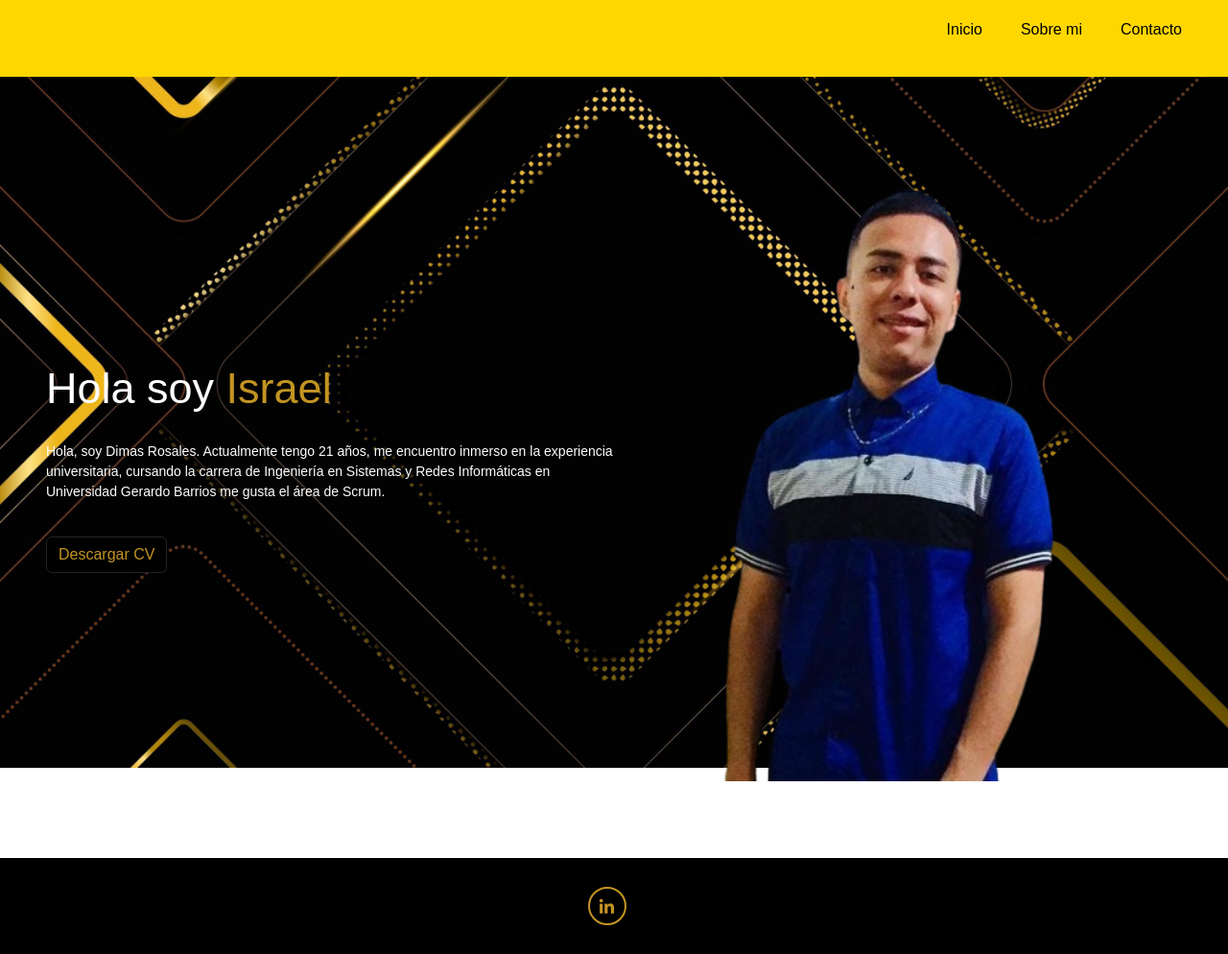
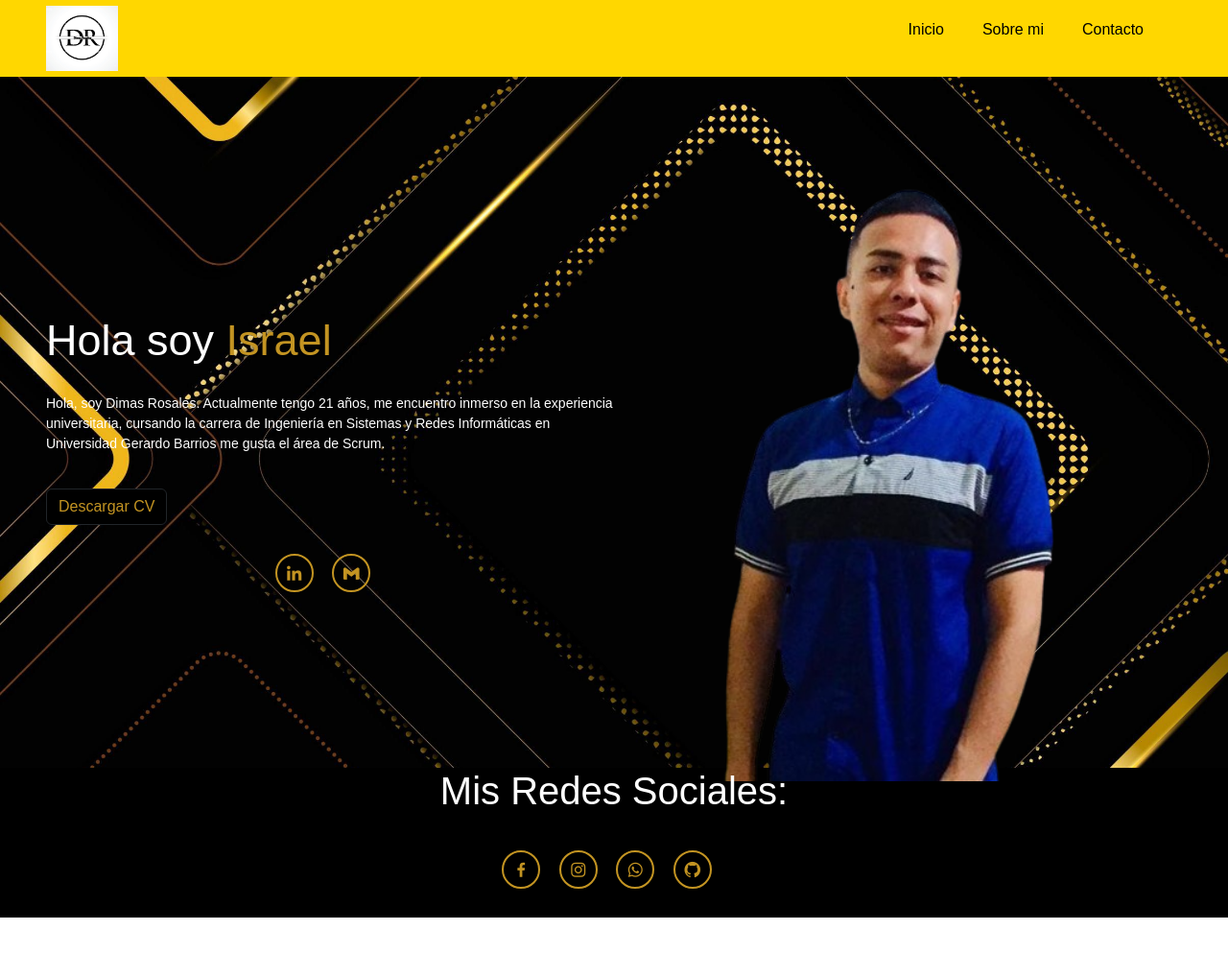
Before and after one commit to Dimasrosales/PortafolioPersonal, a plain HTML site: page index.html in a window 1280 px wide. Shown: the whole page at 96% size. After the commit the page ends 956 px from the top, so only its background shows below. Drawn offline with nearby package versions, Linux system fonts and the light colour scheme.

Commit message:
Add files via upload

```diff
--- a/index.html
+++ b/index.html
@@ -12,14 +12,14 @@
 <body>
     <header>
         <nav style="background-color: gold; color: black;">
-            <div class="logo"><img src="i./images/logo.jpg" alt=""></div>
+            <div class="logo"><img src="./images/logo.ico" alt=""></div>
             <ul>
                 <li><a href="">Inicio</a></li>
                 <li><a href="#SobreMi">Sobre mi</a></li>
                 <!--<li><a href="">Intereses</a></li>-->
                 <!--<li><a href="">Proyectos</a></li>-->
                 <li><a href="#social-media">Contacto</a></li>
-               <!-- <div id="google_translate_element"></div>-->
+                <div id="google_translate_element"></div>
             </ul>
         </nav>
         <div id="SobreMi" class="hero-section">
@@ -27,29 +27,33 @@
                 <h1>Hola soy <span style="background-color: d9ff00;">Israel</span></h1>
                 <p>Hola, soy Dimas Rosales. Actualmente tengo 21 años, me encuentro inmerso en la experiencia universitaria, cursando la carrera de Ingeniería en Sistemas y Redes Informáticas en Universidad Gerardo Barrios me gusta el área de Scrum.</p>
                 <button id="downloadButton" class="btn btn-outline-dark fas fa-download" onclick="descargarArchivo()">Descargar CV</button>
+                <div class="text-center social-media"> <!-- Mueve este div aquí -->
+                    <a href="https://acortar.link/JlhN5P"><i class='bx bxl-linkedin' ></i></a>
+                    <a href=""><i class='bx bxl-gmail' ></i></a>
+                </div>
             </div>
             <div class="right">
                 <img src="./images/user.png" alt="">
             </div>
         </div>
-    <!--<script type="text/javascript">
-        function googleTranslateElementInit() {
-            new google.translate.TranslateElement({
-                pageLanguage: 'es'
-            }, 'google_translate_element');
-        }
-    </script>-->
-    <!--<script type="text/javascript" src="//translate.google.com/translate_a/element.js?cb=googleTranslateElementInit"></script>-->
-    </section>
-        <footer id="social-media" class="social-media" style="text-align: center; background-color: #000;">
-            <!--<a href=""><i class='bx bxl-facebook'></i></a>-->
-            <a href="https://www.linkedin.com/in/israel-rosales-851660290/?utm_source=share&utm_campaign=share_via&utm_content=profile&utm_medium=android_app"><i class='bx bxl-linkedin' ></i></a>
-            <!--<a href=""><i class='bx bxl-instagram' ></i></a>-->
-            <!--<a href=""><i class='bx bxl-gmail'></i></a>-->
-            <!--<a href=""><i class='bx bxl-whatsapp' ></i></a>-->
-            <!--<a href=""><i class='bx bxl-github'></i></a>-->
-          </footer>
+        <script type="text/javascript">
+            function googleTranslateElementInit() {
+                new google.translate.TranslateElement({
+                    pageLanguage: 'es',
+                    includedLanguages: 'en' // Solo inglés
+                }, 'google_translate_element');
+            }
+        </script>
+        <script type="text/javascript" src="//translate.google.com/translate_a/element.js?cb=googleTranslateElementInit"></script>
     </header>
+        <footer id="social-media" class="social-media text-white" style="text-align: center; background-color: #000;">
+            <h1>Mis Redes Sociales:</h1>
+            <a href=""><i class='bx bxl-facebook'></i></a>
+            <a href=""><i class='bx bxl-instagram' ></i></a>
+            <a href=""><i class='bx bxl-whatsapp' ></i></a>
+            <a href=""><i class='bx bxl-github'></i></a>
+        </footer>
+
     <script src="./script.js"></script>
     <script src="https://cdn.jsdelivr.net/npm/bootstrap@5.3.3/dist/js/bootstrap.bundle.min.js"></script>
 </body>
```
